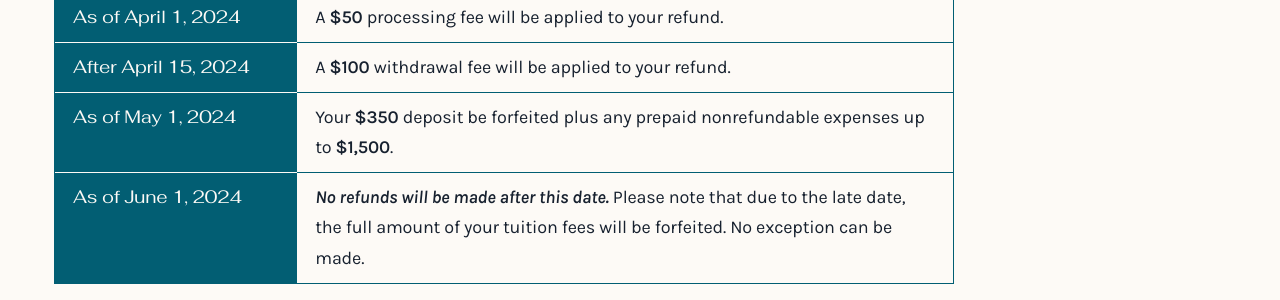
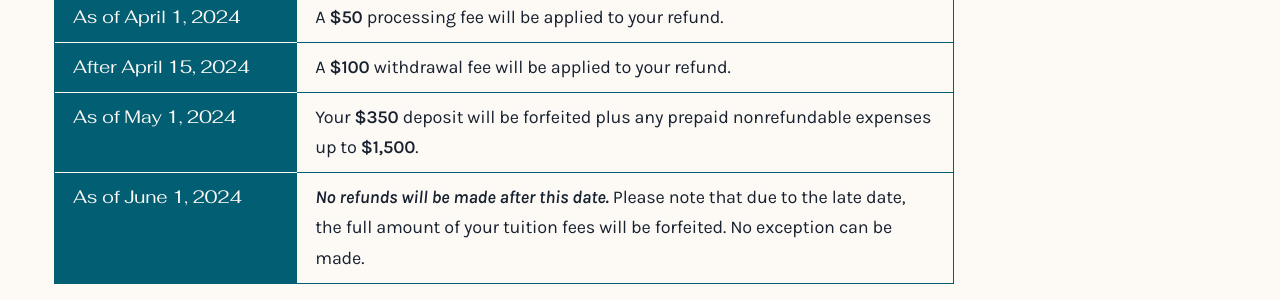
Before and after one commit to Amalfi-Festival/amalfi-festival-org, a Jekyll site: the page built from _programs/writing.md, in a window 1280 px wide and 900 px high, scrolled down 3695 px. Shown: the part 154-454 px from the top of the window. Built offline with Jekyll 4.4.1, drawn with Linux system fonts in a browser that asks for light colours.

Commit message:
Update fees-deposits-cancellations.md
corrected typo

```diff
--- a/_includes/fees-deposits-cancellations.md
+++ b/_includes/fees-deposits-cancellations.md
@@ -42,7 +42,7 @@ After {{ p.withdrawal-fee.date | date: "%B %e, %Y" }}
 As of {{ p.forfeit.date | date: "%B %e, %Y" }}
 {: class="dateline"}
 
-<div><p markdown="1">Your **{% include utilities/format-cost.html cost=site.data.institute.application.deposit %}** deposit be forfeited plus any prepaid nonrefundable expenses up to **{% include utilities/format-cost.html cost=p.forfeit.deductible %}**.</p></div>
+<div><p markdown="1">Your **{% include utilities/format-cost.html cost=site.data.institute.application.deposit %}** deposit will be forfeited plus any prepaid nonrefundable expenses up to **{% include utilities/format-cost.html cost=p.forfeit.deductible %}**.</p></div>
 
 As of {{ p.no-refund.date | date: "%B %e, %Y" }}
 {: class="dateline"}
```
